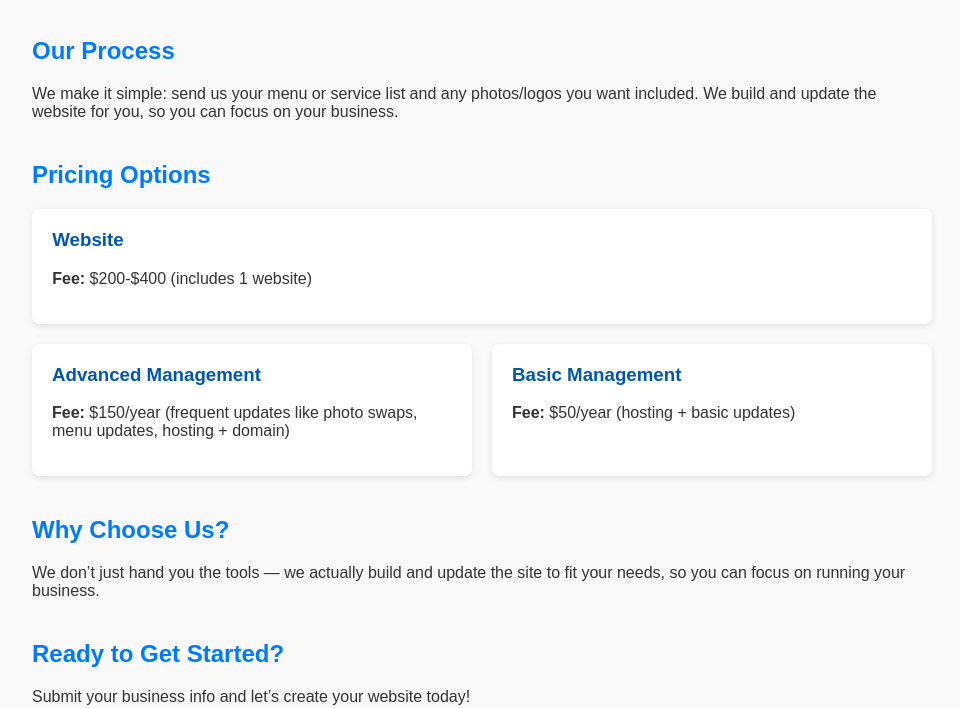
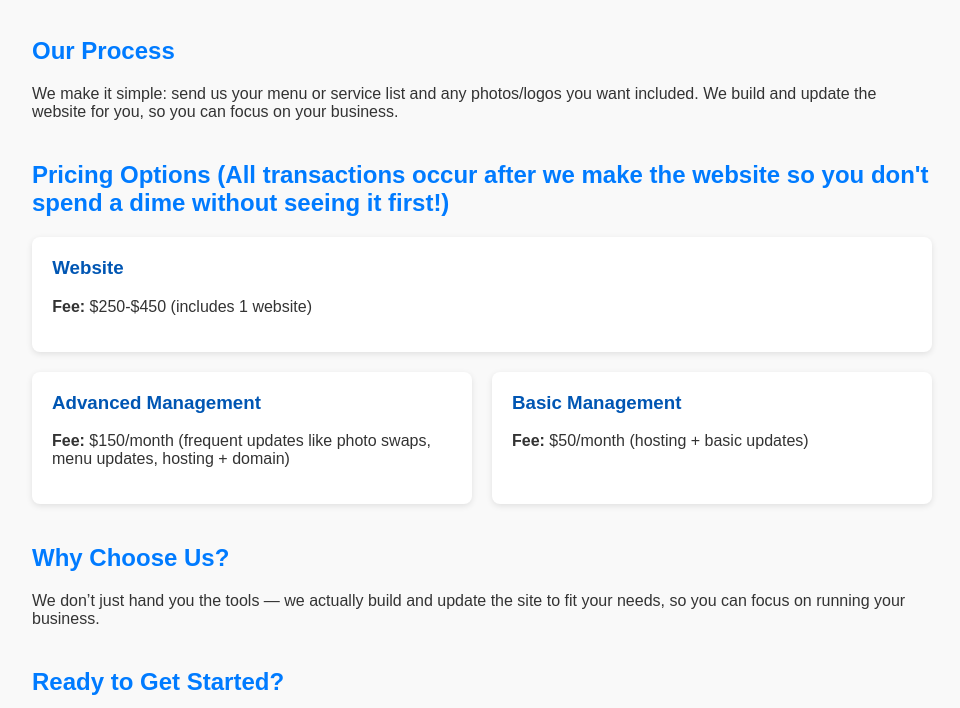
Before and after one commit to customweb6/home-page, a Flask app: page / in a window 1280 px wide. Shown: the part 422-1130 px from the top of the page, without its empty margins (158-1118 px from the left). Run offline with Flask 3, Linux system fonts and the light colour scheme; parts of the project's set-up code (start-up, migrations or seed data) failed here and were passed over.

Commit message:
Update home.html

```diff
--- a/templates/home.html
+++ b/templates/home.html
@@ -111,19 +111,19 @@
     <h2>Our Process</h2>
     <p>We make it simple: send us your menu or service list and any photos/logos you want included. We build and update the website for you, so you can focus on your business.</p>
 
-    <h2>Pricing Options</h2>
+    <h2>Pricing Options (All transactions occur after we make the website so you don't spend a dime without seeing it first!)</h2>
     <div class="pricing">
       <div class="pricing-card">
         <h3>Website</h3>
-        <p><strong>Fee:</strong> $200-$400 (includes 1 website)</p>
+        <p><strong>Fee:</strong> $250-$450 (includes 1 website)</p>
       </div>
       <div class="pricing-card">
         <h3>Advanced Management</h3>
-        <p><strong>Fee:</strong> $150/year (frequent updates like photo swaps, menu updates, hosting + domain)</p>
+        <p><strong>Fee:</strong> $150/month (frequent updates like photo swaps, menu updates, hosting + domain)</p>
       </div>
       <div class="pricing-card">
         <h3>Basic Management</h3>
-        <p><strong>Fee:</strong> $50/year (hosting + basic updates)</p>
+        <p><strong>Fee:</strong> $50/month (hosting + basic updates)</p>
       </div>
     </div>
 
```
